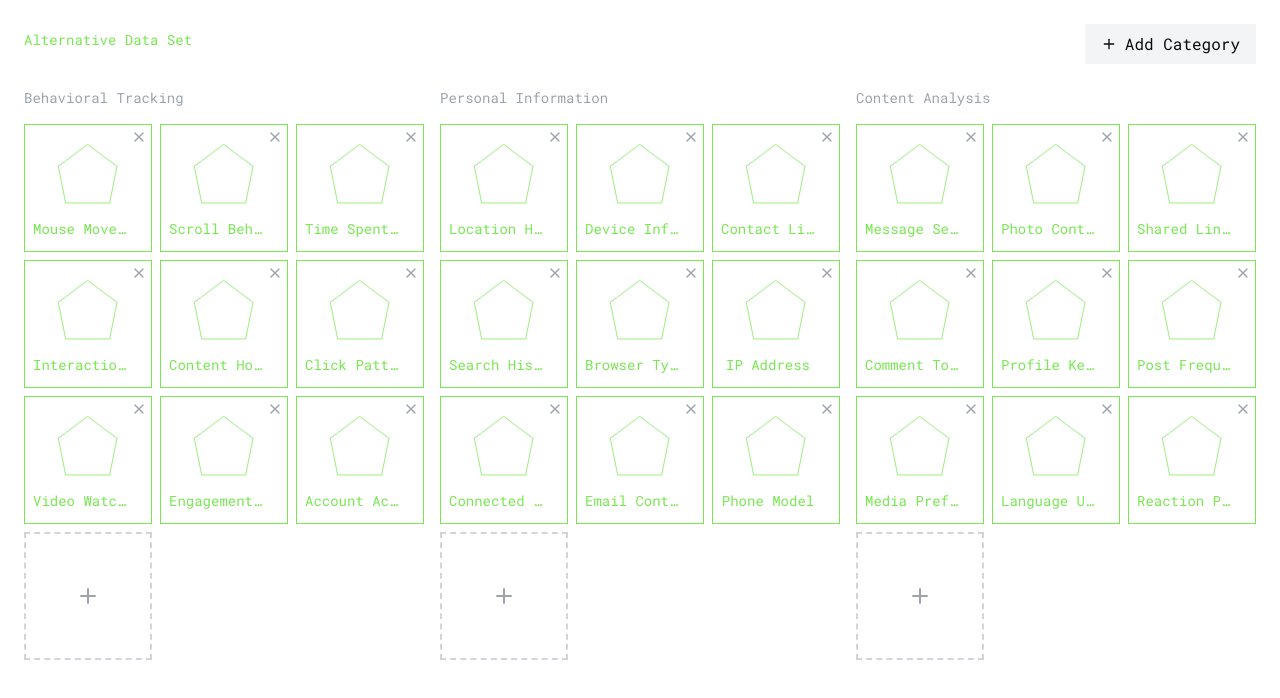
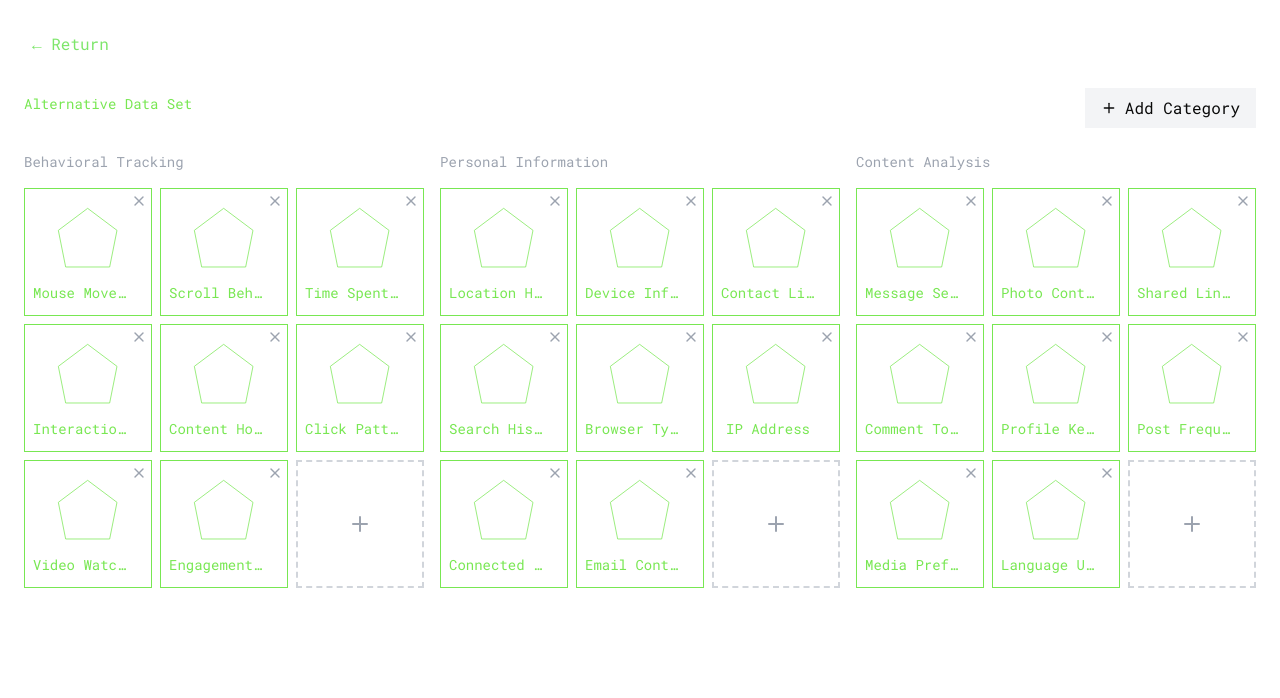
Before and after one commit to joshuakasyoka/imaginealgorithm, a Next.js app: page /tools/data-set-tool in a window 1280 px wide. Shown: the top 698 px of the page. Built offline with nearby package versions, Linux system fonts and the light colour scheme.

Commit message:
adding navigation to components

```diff
--- a/app/tools/data-set-tool/page.tsx
+++ b/app/tools/data-set-tool/page.tsx
@@ -1,8 +1,14 @@
 import DataCollectionWorkshop from '../../../components/DataSetTool';
+import NavBar from '../../../components/nav';
 export default function Home() {
   return (
-    <main>
-      <DataCollectionWorkshop />
-    </main>
+    <div className='flex flex-col gap-16'>
+      <header>
+        <NavBar/>
+      </header>
+      <main>
+        <DataCollectionWorkshop />
+      </main>
+    </div>
   )
 }
--- a/app/tools/data-tool/page.tsx
+++ b/app/tools/data-tool/page.tsx
@@ -1,8 +1,14 @@
 import MinimalBehaviorAnalyzer from '../../../components/BehaviourAnalyser';
+import NavBar from '../../../components/nav';
 export default function Home() {
   return (
-    <main>
-      <MinimalBehaviorAnalyzer />
-    </main>
+    <div className='flex flex-col gap-16'>
+      <header>
+        <NavBar/>
+      </header>
+      <main>
+        <MinimalBehaviorAnalyzer/>
+      </main>
+    </div>
   )
 }
--- a/app/workshops/[slug]/page.tsx
+++ b/app/workshops/[slug]/page.tsx
@@ -63,11 +63,11 @@ const workshops = {
         buttons: [
           {
             href: '/tools/data-tool',
-            label: 'Data Mapping Tool'
+            label: 'Alternate Data Analysis'
           },
           {
             href: '/tools/data-set-tool',
-            label: 'Workshop Workbook'
+            label: 'Alternate Data Set'
           },
           {
             href: '/gallery',
@@ -169,7 +169,7 @@ export default function WorkshopPage() {
       <nav className="fixed top-0 left-0 right-0 bg-white/80 backdrop-blur-sm z-10">
         <div className="max-w-7xl mx-auto px-8 py-4">
           <Link href="/" className="text-[#7EE66B] hover:text-[#6CD559]">
-            ← Back to workshops
+            ← Return
           </Link>
         </div>
       </nav>
--- a/components/DataSetTool.tsx
+++ b/components/DataSetTool.tsx
@@ -1,5 +1,3 @@
-'use client';
-
 'use client';
 
 import React, { useState } from 'react';
@@ -16,7 +14,6 @@ import { Plus, X, Edit2 } from 'lucide-react';
           { id: '6', name: 'Click Patterns', color: 'green' },
           { id: '7', name: 'Video Watch Duration', color: 'green' },
           { id: '8', name: 'Engagement Times', color: 'green' },
-          { id: '9', name: 'Account Activity Hours', color: 'green' }
         ],
         'Personal Information': [
           { id: '10', name: 'Location History', color: 'green' },
@@ -27,7 +24,6 @@ import { Plus, X, Edit2 } from 'lucide-react';
           { id: '15', name: 'IP Address', color: 'green' },
           { id: '16', name: 'Connected Accounts', color: 'green' },
           { id: '17', name: 'Email Contacts', color: 'green' },
-          { id: '18', name: 'Phone Model', color: 'green' }
         ],
         'Content Analysis': [
           { id: '19', name: 'Message Sentiment', color: 'green' },
@@ -38,7 +34,6 @@ import { Plus, X, Edit2 } from 'lucide-react';
           { id: '24', name: 'Post Frequency', color: 'green' },
           { id: '25', name: 'Media Preferences', color: 'green' },
           { id: '26', name: 'Language Usage', color: 'green' },
-          { id: '27', name: 'Reaction Patterns', color: 'green' }
         ]
       };
 
--- /dev/null
+++ b/components/nav.tsx
@@ -0,0 +1,14 @@
+import Link from 'next/link';
+
+const NavBar = () => {
+  return (
+    <nav className="fixed top-0 left-0 bg-white/80 backdrop-blur-sm z-10 pl-0">
+      <div className="max-w-7xl mx-auto p-8">
+        <Link href="/" className="text-[#7EE66B] hover:text-[#6CD559]">
+          ← Return
+        </Link>
+      </div>
+    </nav>
+  );
+};
+export default NavBar;
```
